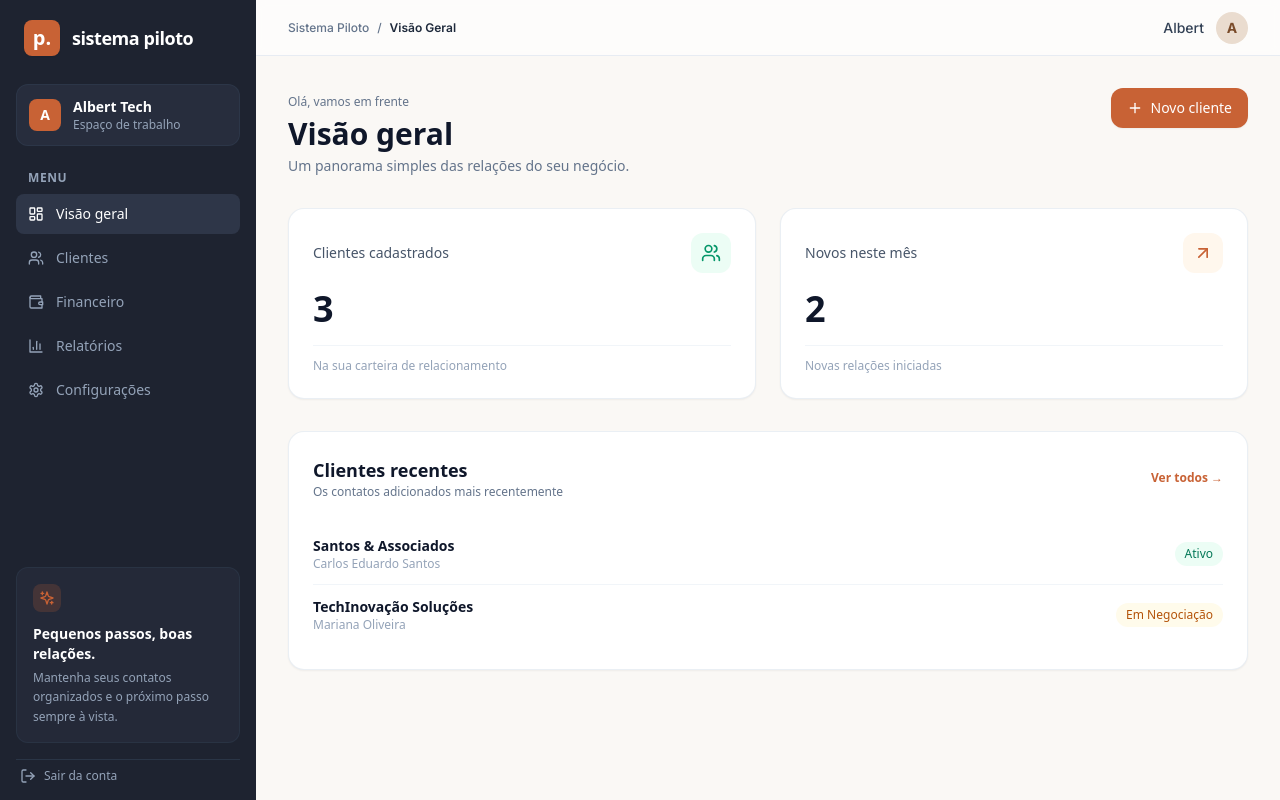
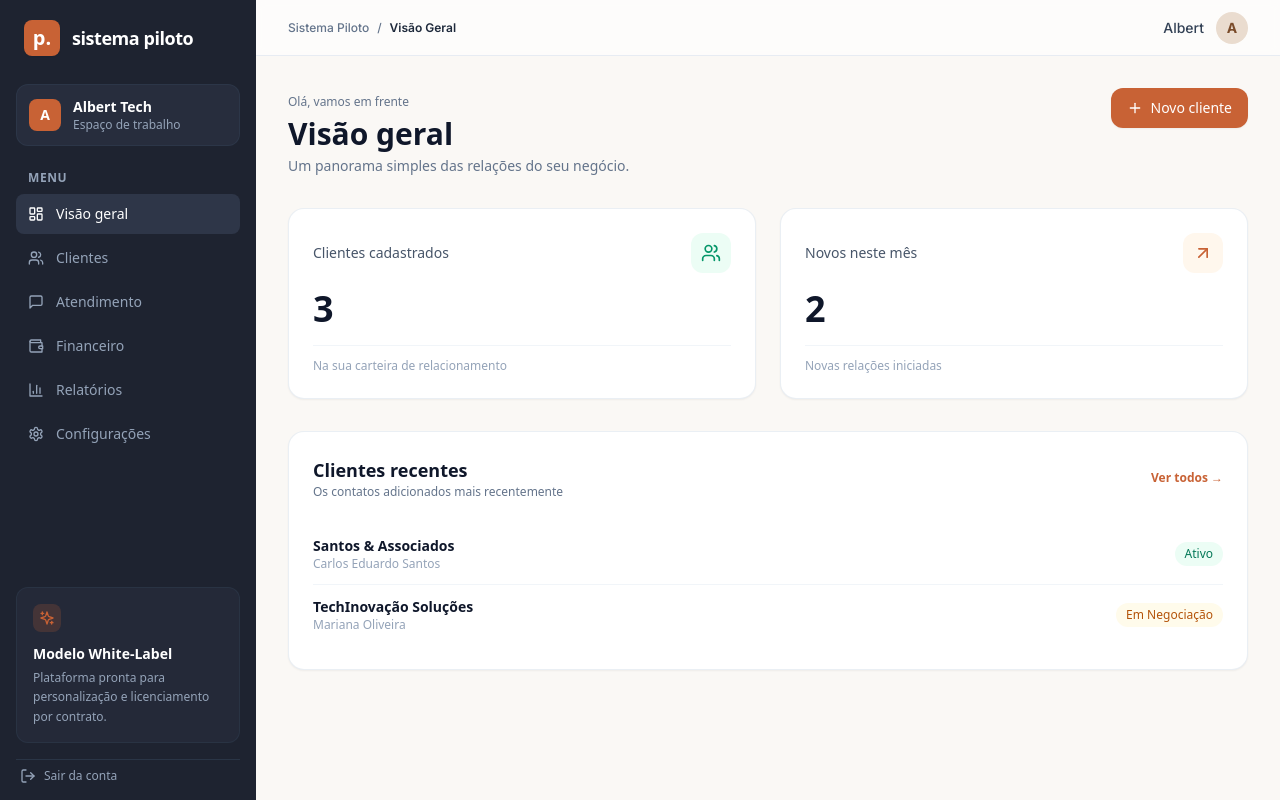
Before and after one commit to AlbertAlves12/Nexus, a Next.js app in the folder meu-sistema-piloto/: page / in a window 1280 px wide. Built offline with nearby package versions, Linux system fonts and the light colour scheme.

Commit message:
Add MessageSquare icon and update dashboard text

```diff
--- a/meu-sistema-piloto/app/(dashboard)/layout.tsx
+++ b/meu-sistema-piloto/app/(dashboard)/layout.tsx
@@ -2,7 +2,7 @@
 
 import Link from 'next/link';
 import { usePathname } from 'next/navigation';
-import { LayoutDashboard, Users, Wallet, BarChart3, Settings, Sparkles, LogOut } from 'lucide-react';
+import { LayoutDashboard, Users, Wallet, MessageSquare, BarChart3, Settings, Sparkles, LogOut } from 'lucide-react';
 
 export default function DashboardLayout({ children }: { children: React.ReactNode }) {
   const pathname = usePathname();
@@ -10,6 +10,7 @@ export default function DashboardLayout({ children }: { children: React.ReactNod
   const menu = [
     { label: 'Visão geral', href: '/', icon: LayoutDashboard },
     { label: 'Clientes', href: '/clientes', icon: Users },
+    { label: 'Atendimento', href: '/atendimento', icon: MessageSquare },
     { label: 'Financeiro', href: '/financeiro', icon: Wallet },
     { label: 'Relatórios', href: '/relatorios', icon: BarChart3 },
     { label: 'Configurações', href: '/configuracoes', icon: Settings },
@@ -67,9 +68,9 @@ export default function DashboardLayout({ children }: { children: React.ReactNod
             <div className="w-7 h-7 bg-[#C86235]/20 rounded-lg flex items-center justify-center text-[#C86235] mb-3">
               <Sparkles className="w-4 h-4" />
             </div>
-            <h4 className="text-sm font-semibold text-white mb-1">Pequenos passos, boas relações.</h4>
+            <h4 className="text-sm font-semibold text-white mb-1">Modelo White-Label</h4>
             <p className="text-xs text-slate-400 leading-relaxed">
-              Mantenha seus contatos organizados e o próximo passo sempre à vista.
+              Plataforma pronta para personalização e licenciamento por contrato.
             </p>
           </div>
 
```
